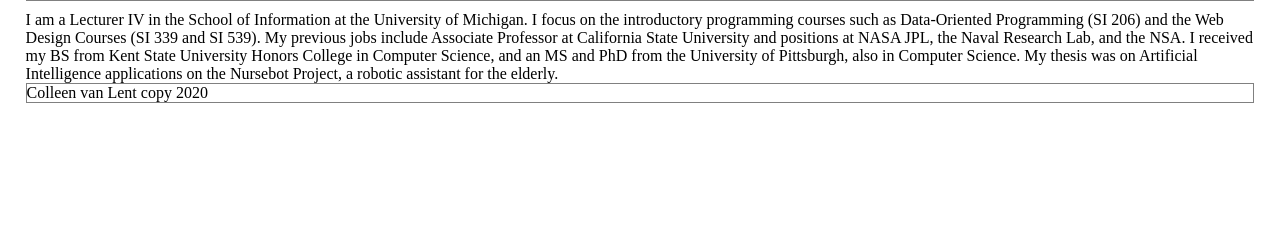
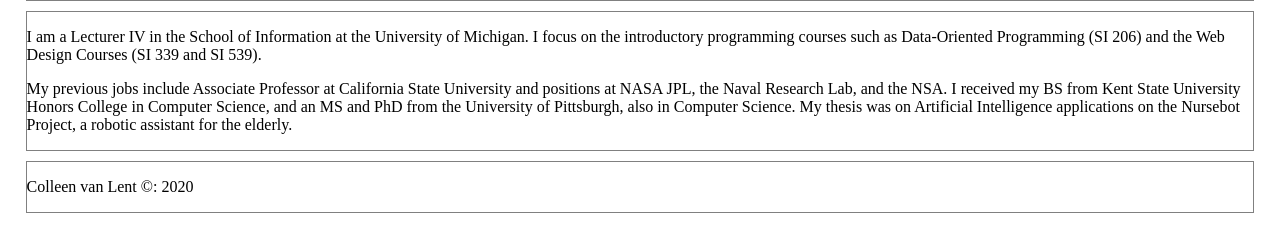
Before and after one commit to jessicanabi/homework1, a plain HTML site: page index.html in a window 1280 px wide. Shown: the part 188-440 px from the top of the page. Drawn offline with Linux system fonts and the light colour scheme.

Commit message:
nav and footer

```diff
--- a/index.html
+++ b/index.html
@@ -19,14 +19,15 @@
 		<h1><strong>Colleen van Lent</strong></h1>
 </header>
 
+<main>
+	<p>I am a Lecturer IV in the School of Information at the University of Michigan. I focus on the introductory programming courses such as Data-Oriented Programming (SI 206) and the Web Design Courses (SI 339 and SI 539).</p>
+	<p>My previous jobs include Associate Professor at California State University and positions at NASA JPL, the Naval Research Lab, and the NSA. I received my BS from Kent State University Honors College in Computer Science, and an MS and PhD from the University of Pittsburgh, also in Computer Science. My thesis was on Artificial Intelligence applications on the Nursebot Project, a robotic assistant for the elderly.</p>
+
+</main>
 
 
-I am a Lecturer IV in the School of Information at the University of Michigan. I focus on the introductory programming courses such as Data-Oriented Programming (SI 206) and the Web Design Courses (SI 339 and SI 539).
-
-My previous jobs include Associate Professor at California State University and positions at NASA JPL, the Naval Research Lab, and the NSA. I received my BS from Kent State University Honors College in Computer Science, and an MS and PhD from the University of Pittsburgh, also in Computer Science. My thesis was on Artificial Intelligence applications on the Nursebot Project, a robotic assistant for the elderly.
-
 <footer>
-Colleen van Lent copy 2020
+	<p>Colleen van Lent &copy: 2020</p>
 </footer>
 </body>
 </html>
```
